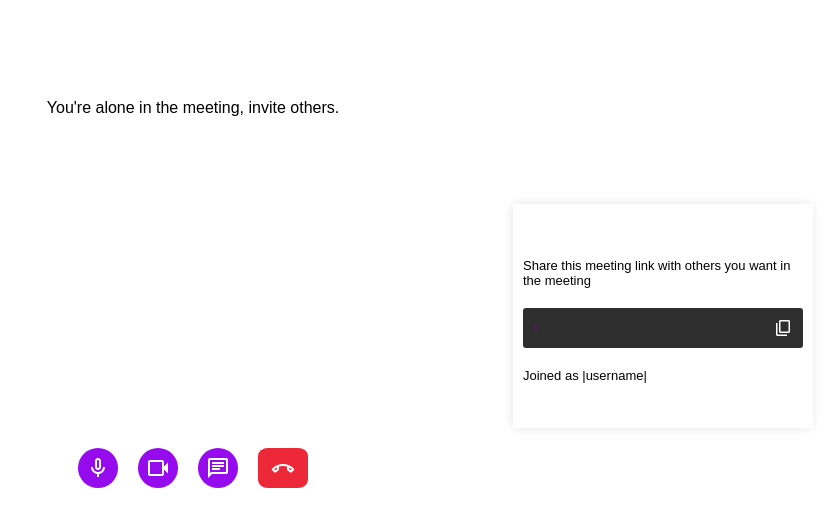
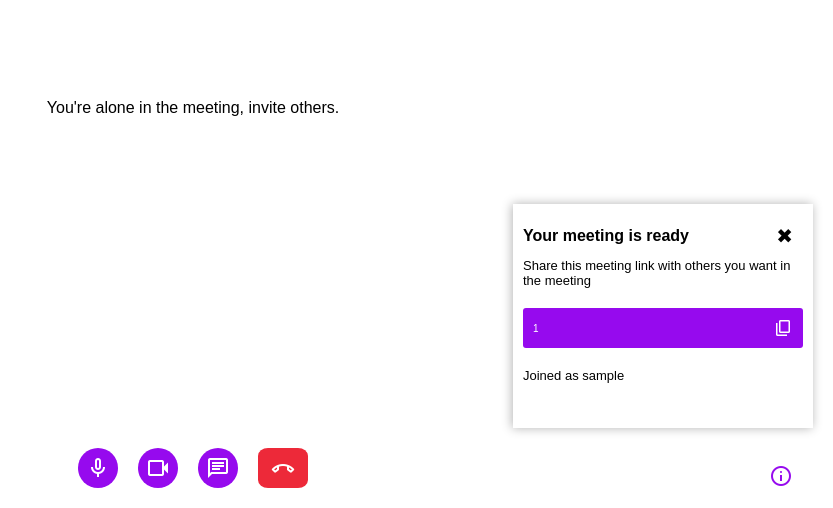
Before and after one commit to martinsndifon/SyncVision, a Flask app: template templates/call.html in a window 1280 px wide. Shown: the part 292-800 px from the top of the page, without its empty margins (447-1280 px from the left). Run offline with Flask 3, Linux system fonts and the light colour scheme; the template is opened without the code that fills it: most values are stand-ins (such as "Sample title", 1, 10 or a date in 2020); some libraries are stand-ins or nearby versions.

Commit message:
Final update from attach-frontend branch

```diff
--- a/static/styles/call.css
+++ b/static/styles/call.css
@@ -120,6 +120,10 @@ main {
   cursor: pointer;
 }
 
+.close-button.close-button-info {
+  color: #000;
+}
+
 .control-container {
   background-color: #960aee;
   padding: 10px;
@@ -165,7 +169,7 @@ main {
   width: 300px;
   height: 28%;
   background-color: #fff;
-  box-shadow: -1px 0px 10px rgba(0, 0, 0, 0.1);
+  box-shadow: -1px 0px 10px rgba(0, 0, 0, 0.3);
   transition: transform 0.3s ease;
   z-index: 30;
   overflow-x: hidden;
@@ -196,7 +200,7 @@ main {
   justify-content: space-between;
   align-items: center;
   padding: 10px;
-  color: #fff;
+  padding-left: 0;
 }
 
 .information {
@@ -210,14 +214,14 @@ main {
   justify-content: space-between;
   align-items: center;
   padding: 10px;
-  background-color: rgb(48, 47, 47);
+  background-color: #960aee;
   border-radius: 3px;
   margin: 20px 0;
 }
 
 .copy-main .copy-text {
   font-size: x-small;
-  color: purple;
+  color: #fff;
 }
 
 .copy-button {
@@ -234,6 +238,7 @@ main {
   margin-bottom: 20px;
   right: 40px;
   cursor: pointer;
+  color: #960aee;
 }
 
 /* Flash message section*/
--- a/templates/call.html
+++ b/templates/call.html
@@ -61,7 +61,10 @@
         <div id="info-section" class="info-section show">
           <div class="info-header">
             <h3>Your meeting is ready</h3>
-            <button id="close-info-button" class="close-button">
+            <button
+              id="close-info-button"
+              class="close-button close-button-info"
+            >
               &#10006;
             </button>
           </div>
@@ -76,7 +79,7 @@
                 content_copy
               </button>
             </div>
-            <p>Joined as |username|</p>
+            <p>Joined as {{ username }}</p>
           </div>
         </div>
       </div>
```
